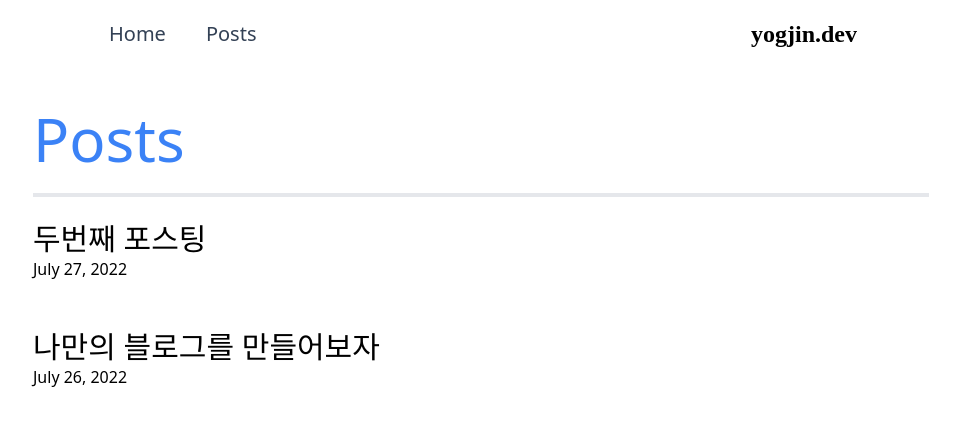
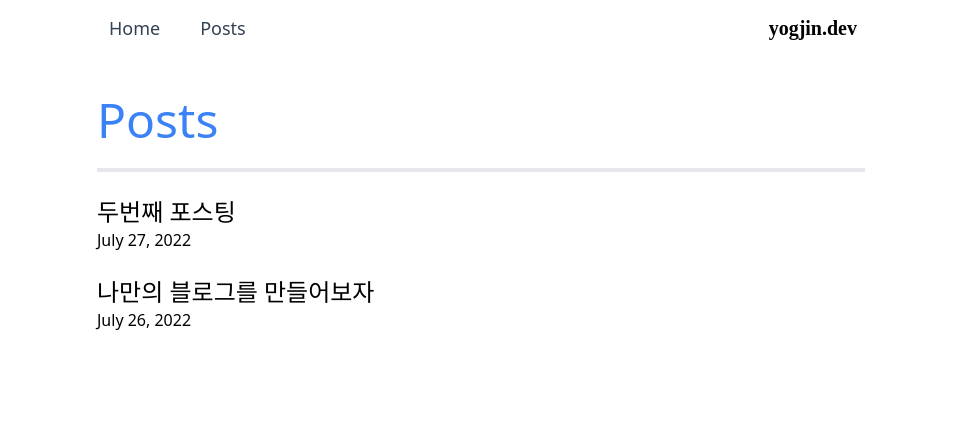
Before and after one commit to yogjin/yogjin.dev, a Next.js app: page /posts in a window 1280 px wide. Shown: the top 426 px of the page, without its empty margins (159-1119 px from the left). Built offline with nearby package versions, Linux system fonts and the light colour scheme; a web font is replaced by a local one.

Commit message:
style: Revise overall design for readability (reduce font size) (#1)
* style: Modify overall text-size, width, margin

* feat: Press Logo to go to Home page

```diff
--- a/components/Layout.tsx
+++ b/components/Layout.tsx
@@ -4,6 +4,7 @@ import { PropsWithChildren } from 'react';
 import Image from 'next/image';
 import useScrollDirection from '../hooks/useScrollDirection';
 import useScrollLocation from '../hooks/useScrollLocation';
+import Link from 'next/link';
 
 interface LayoutProps {}
 const Layout = ({ children }: PropsWithChildren<LayoutProps>) => {
@@ -16,8 +17,8 @@ const Layout = ({ children }: PropsWithChildren<LayoutProps>) => {
         <title>yogjin.dev</title>
       </Head>
       <header
-        className={`flex flex-col w-full justify-center items-center bg-white sticky top-0 h-[4.3rem] ${
-          scrollDirection === 'down' ? '-top-[4.3rem]' : 'top-0'
+        className={`flex flex-col w-full justify-center items-center bg-white sticky top-0 h-[3.5rem] ${
+          scrollDirection === 'down' ? '-top-[3.5rem]' : 'top-0'
         } ${
           scrollLocation !== 0 && 'drop-shadow-md'
         } transition-all duration-300`}
@@ -27,13 +28,13 @@ const Layout = ({ children }: PropsWithChildren<LayoutProps>) => {
         >
           <Nav />
           <div className={`flex items-center`}>
-            <span className={`mx-2 text-2xl font-black font-logo`}>
-              yogjin.dev
-            </span>
+            <Link href={'/'}>
+              <a className={`mx-2 text-xl font-black font-logo`}>yogjin.dev</a>
+            </Link>
           </div>
         </div>
       </header>
-      <main className={`w-full max-w-4xl`}>{children}</main>
+      <main className={`w-full max-w-3xl`}>{children}</main>
     </div>
   );
 };
--- a/components/Nav.tsx
+++ b/components/Nav.tsx
@@ -3,11 +3,11 @@ import Link from 'next/link';
 
 const Nav = () => {
   return (
-    <nav className="flex sm:justify-center space-x-4">
+    <nav className="flex space-x-4 sm:justify-center">
       {navlinks.map((navlink) => (
         <Link href={navlink.link} key={navlink.title}>
           <a
-            className={`rounded-lg px-3 py-2 text-xl font-normal text-slate-700 hover:bg-slate-100 hover:text-slate-900`}
+            className={`rounded-lg px-3 py-2 text-lg font-normal text-slate-700 hover:bg-slate-100 hover:text-slate-900`}
           >
             {navlink.title}
           </a>
--- a/components/RecentPosts.tsx
+++ b/components/RecentPosts.tsx
@@ -9,12 +9,12 @@ interface RecentPostsProps {
 const RecentPosts: FC<RecentPostsProps> = ({ postDatas }) => {
   return (
     <section>
-      <h1 className={`text-4xl font-semibold mt-8 mb-4`}>최근 게시물</h1>
+      <h1 className={`text-4xl font-semibold mt-12 mb-4`}>최근 게시물</h1>
       <div className={'flex flex-col'}>
         {postDatas.map((postData) => (
           <Link href={`/posts/${postData.postId}`} key={postData.postId}>
-            <a className={`mt-6`}>
-              <div className={`text-2xl font-medium`}>{postData.title}</div>
+            <a className={`mt-4`}>
+              <div className={`text-xl font-medium`}>{postData.title}</div>
               <Date dateString={postData.date} />
             </a>
           </Link>
--- a/pages/index.tsx
+++ b/pages/index.tsx
@@ -26,7 +26,7 @@ const Home = ({
           <span className={`text-4xl font-semibold text-white mx-6`}>
             Youngjin Park
           </span>
-          <span className={`text-xl font-normal text-white mx-6`}>
+          <span className={`text-base font-normal text-white mx-6`}>
             Frontend Developer who likes playing guitar
           </span>
         </div>
--- a/pages/posts.tsx
+++ b/pages/posts.tsx
@@ -8,14 +8,16 @@ const Posts = ({
 }: InferGetStaticPropsType<typeof getStaticProps>) => {
   return (
     <>
-      <div className={`text-blue-500 text-6xl mt-10 pb-6 border-b-4`}>
+      <div
+        className={`text-blue-500 text-5xl font-medium mt-10 pb-6 border-b-4`}
+      >
         Posts
       </div>
       <div className={'flex flex-col'}>
         {postsData.map((postData) => (
           <Link href={`/posts/${postData.postId}`} key={postData.postId}>
-            <a className={`my-6`}>
-              <div className={`text-3xl font-medium`}>{postData.title}</div>
+            <a className={`mt-6`}>
+              <div className={`text-2xl font-medium`}>{postData.title}</div>
               <Date dateString={postData.date} />
             </a>
           </Link>
--- a/pages/posts/[postId].tsx
+++ b/pages/posts/[postId].tsx
@@ -8,11 +8,9 @@ interface PostProps extends PostMetaData {}
 const Post: FC<PostProps> = ({ postId, contentHtml, title, date }) => {
   return (
     <>
-      <article
-        className={`flex flex-col mt-10 prose lg:prose-xl prose prose-a:text-blue-600`}
-      >
+      <article className={`flex flex-col mt-10 prose prose-a:text-blue-600`}>
         <h1>{title}</h1>
-        <div className={`mb-4`}>
+        <div className={`mb-4 -mt-4`}>
           <Date dateString={date} />
         </div>
         <div dangerouslySetInnerHTML={{ __html: contentHtml! }} />
```
